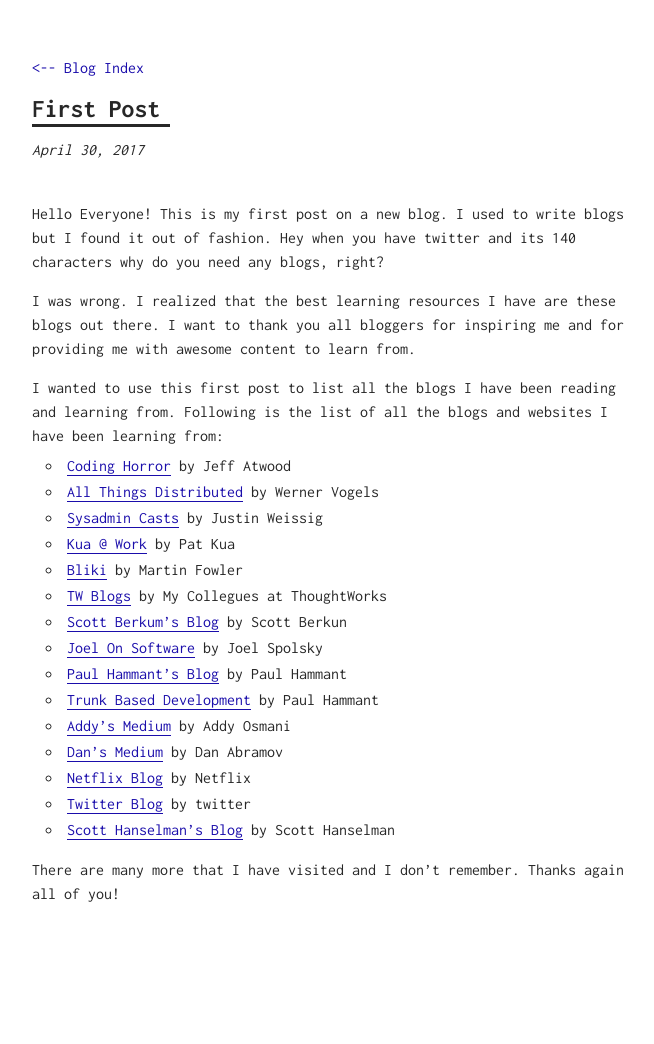
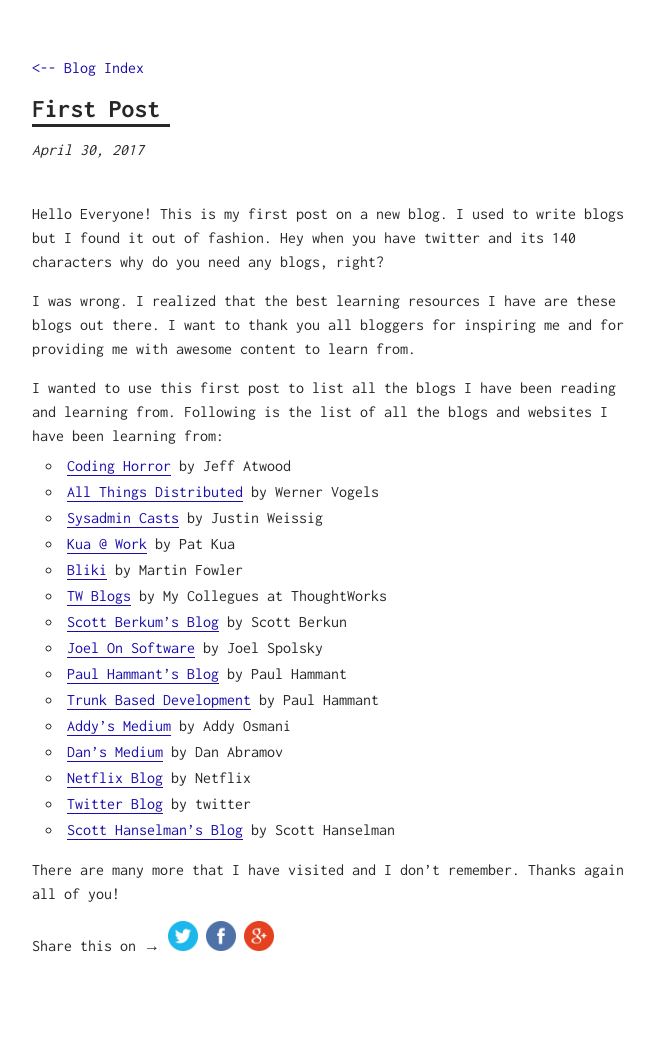
Before and after one commit to lavpathak/lavpathak.com, a Jekyll site: the page built from _posts/2017-04-30-first-post.md, in a window 1280 px wide. Shown: the whole page, without its empty margins (308-962 px from the left). Built offline with Jekyll 4.4.1, drawn with Linux system fonts in a browser that asks for light colours; before the commit the page ends 1011 px from its top, so only the background shows below that.

Commit message:
Add share links in the post footer.

```diff
--- a/_layouts/post.html
+++ b/_layouts/post.html
@@ -15,7 +15,21 @@
     <div class="post__meta">
     	<p>{{ tags_content }}</p>
     </div>
-    <div class="post__content"?>
+    <div class="post__content">
         {{ content }}
     </div>
+		<div class="post__footer">
+			<div class="share-page">
+		    Share this on &rarr;
+		    <a href="https://twitter.com/intent/tweet?text={{ page.title }}&url={{ site.url }}{{ page.url }}&via={{ site.twitter_username }}&related={{ site.twitter_username }}" rel="nofollow" target="_blank" title="Share on Twitter">
+					<img src="../assets/img/twitter_circle.png" />
+				</a>
+		    <a href="https://facebook.com/sharer.php?u={{ site.url }}{{ page.url }}" rel="nofollow" target="_blank" title="Share on Facebook">
+					<img src="../assets/img/facebook_circle.png" />
+				</a>
+		    <a href="https://plus.google.com/share?url={{ site.url }}{{ page.url }}" rel="nofollow" target="_blank" title="Share on Google+">
+					<img src="../assets/img/google_circle.png" />
+				</a>
+		</div>
+		</div>
 </div>
--- a/assets/css/main.scss
+++ b/assets/css/main.scss
@@ -220,6 +220,13 @@
 			border-bottom: 1px dashed $color-black;
 		}
 	}
+
+	&__footer {
+		img {
+			height: 30px;
+			width: 30px;
+		}
+	}
 }
 
 .about {
```
Also changed, not shown: _posts/2017-05-01-deploying-my-website.md (added, +4 -0 lines), assets/img/facebook_circle.png (added), assets/img/google_circle.png (added), assets/img/twitter_circle.png (added).
